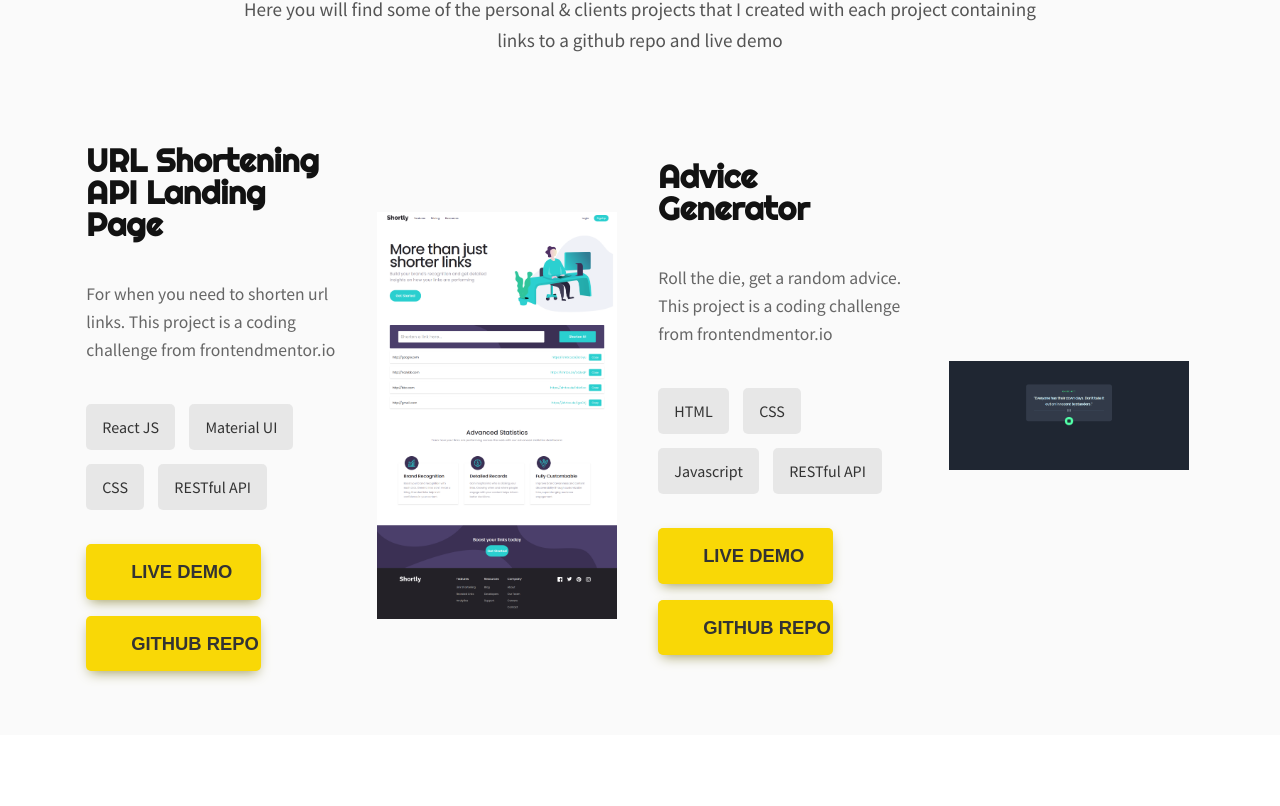
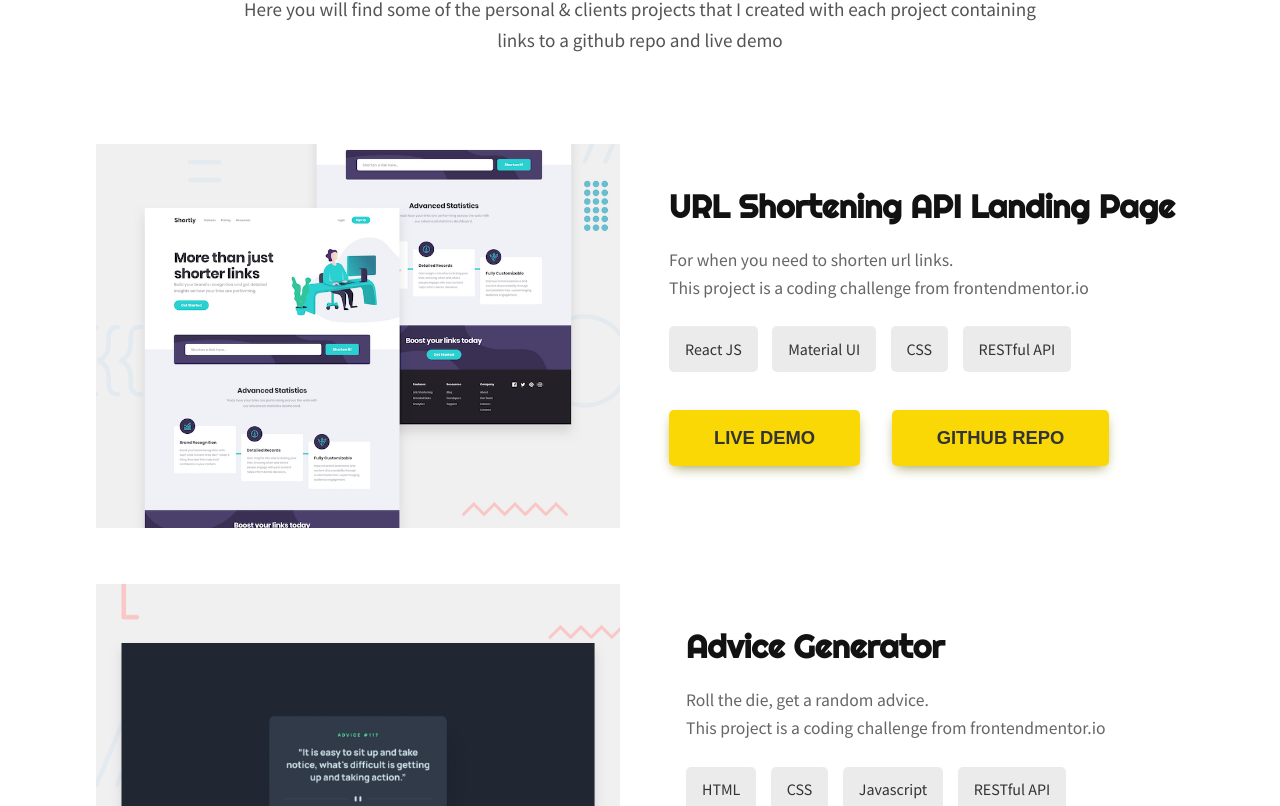
Before and after one commit to AlexOla-NG/Projects, a React (Create React App) app in the folder react-project/: page / in a window 1280 px wide. Shown: the part 1994-2800 px from the top of the page. Before the commit the page ends 2729 px from the top, so only its background shows below. Built offline with nearby package versions, Linux system fonts and the light colour scheme.

Commit message:
update: adjusted layout of SingleProject component stopped: style buttons in SingleProject

```diff
--- a/react-project/src/portfolio-page/components/about/About.js
+++ b/react-project/src/portfolio-page/components/about/About.js
@@ -3,6 +3,8 @@ import "./about.css";
 import ReusableHeader from "../ReusableHeader";
 import MoreInfo from "./MoreInfo";
 import MySkills from "./MySkills";
+
+// TODO: add download resume button/link in about section
 
 const About = () => {
   return (
--- a/react-project/src/portfolio-page/components/projects/Projects.js
+++ b/react-project/src/portfolio-page/components/projects/Projects.js
@@ -3,14 +3,13 @@ import "../about/about.css";
 import "./projects.css";
 import ReusableHeader from "../ReusableHeader";
 import SingleProject from "./SingleProject";
-import shortlyScreenshot from "../../assests/shortlyScreenshot.png";
-import randomAdviceScreenshot from "../../assests/randomAdviceScreenshot.png";
+import shortlyScreenshot from "../../assests/shortlyDesktopPreview.jpg";
+import randomAdviceScreenshot from "../../assests/adviceGenDesktopPreview.jpg";
 
 // TODO: for project description
 // add screenshot of project
 // reference skills used
 // short description
-// add resume link to about section
 
 // TODO: stopped here
 // style Projects component
@@ -25,8 +24,7 @@ const Projects = () => {
   const projectContentProps = [
     {
       title: "URL Shortening API Landing Page",
-      description:
-        "For when you need to shorten url links. This project is a coding challenge from frontendmentor.io",
+      description: "For when you need to shorten url links.",
       img: shortlyScreenshot,
       liveDemo: "https://u6vmnn.csb.app/",
       githubRepo:
@@ -35,8 +33,7 @@ const Projects = () => {
     },
     {
       title: "Advice Generator",
-      description:
-        "Roll the die, get a random advice. This project is a coding challenge from frontendmentor.io",
+      description: "Roll the die, get a random advice.",
       img: randomAdviceScreenshot,
       liveDemo:
         "https://alexola-ng.github.io/Projects/advice-generator-app-main/index.html",
@@ -53,7 +50,7 @@ const Projects = () => {
   };
 
   return (
-    <section className="about-section-wrapper" id="projects">
+    <section className="projects-section-wrapper" id="projects">
       <ReusableHeader {...projectHeaderProps} />
       <div>{getProject()}</div>
     </section>
--- a/react-project/src/portfolio-page/components/projects/SingleProject.js
+++ b/react-project/src/portfolio-page/components/projects/SingleProject.js
@@ -3,7 +3,8 @@ import shortlyScreenshot from "../../assests/shortlyScreenshot.png";
 import Tag from "../about/Tag";
 
 // TODO: stopped here
-// import Tag component, render skills array
+// style buttons
+// i think they're too big. maybe we can reduce the font-size and padding?
 
 const SingleProject = (props) => {
   const getSkills = () => {
@@ -14,9 +15,11 @@ const SingleProject = (props) => {
 
   return (
     <article className="single-project-wrapper">
+      <img src={props.img} alt={props.title} />
       <div>
         <h3>{props.title}</h3>
         <p>{props.description}</p>
+        <p>{props.source}</p>
         <div className="skills-wrapper">{getSkills()}</div>
         <div>
           <button className="btn">
@@ -31,7 +34,6 @@ const SingleProject = (props) => {
           </button>
         </div>
       </div>
-      <img src={props.img} alt={props.title} />
     </article>
   );
 };
@@ -40,8 +42,8 @@ export default SingleProject;
 
 SingleProject.defaultProps = {
   title: "URL Shortening API Landing Page",
-  description:
-    "For when you need to shorten url links. This project is a coding challenge from frontendmentor.io",
+  description: `For when you need to shorten url links. This project is a coding challenge from frontendmentor.io`,
+  source: `This project is a coding challenge from frontendmentor.io`,
   img: shortlyScreenshot,
   liveDemo: "https://u6vmnn.csb.app/",
   githubRepo:
--- a/react-project/src/portfolio-page/components/projects/projects.css
+++ b/react-project/src/portfolio-page/components/projects/projects.css
@@ -1,24 +1,43 @@
+.projects-section-wrapper {
+  display: flex;
+  flex-direction: column;
+  justify-content: center;
+  align-items: center;
+  padding: 3rem 2rem;
+}
+
+@media (min-width: 50em) {
+  .projects-section-wrapper {
+    padding: 3rem 6rem;
+  }
+}
+
+.projects-section-wrapper > div {
+  display: grid;
+  gap: 3.5rem;
+  margin: 40px auto;
+  width: 100%;
+}
+
 .single-project-wrapper {
   display: grid;
-  justify-items: center;
-  align-items: center;
-  gap: 3.5rem;
-  grid-template-columns: repeat(auto-fit, minmax(200px, 1fr));
+  place-items: center;
+  gap: 2.5rem;
+  grid-template-columns: repeat(auto-fit, minmax(10rem, 1fr));
 }
 
 .single-project-wrapper h3 {
   font-size: var(--fs-h3);
-  padding: 0 0 40px;
+  padding: 0 0 1.5rem;
 }
 
 .single-project-wrapper p {
   color: var(--gray-40);
   font-size: var(--fs-body2);
-  padding: 0 0 40px;
 }
 
 .single-project-wrapper .skills-wrapper {
-  padding: 0 0 20px;
+  padding: 1.5rem 0;
 }
 
 .single-project-wrapper button {
@@ -29,6 +48,6 @@
 }
 
 .single-project-wrapper > img {
-  width: clamp(15rem, 30%, 40vw);
+  width: 100%;
   height: auto;
 }
--- a/react-project/src/portfolio-page/index.css
+++ b/react-project/src/portfolio-page/index.css
@@ -14,7 +14,7 @@
 
   --fs-h1: 3rem;
   --fs-h2: 2.2rem;
-  --fs-h3: 1.8rem;
+  --fs-h3: 1.5rem;
   --fs-h4: 2.2rem;
   --fs-btn: 0.9rem;
   --fs-body1: 1rem;
```
Also changed, not shown: react-project/src/portfolio-page/assests/adviceGenDesktopPreview.jpg (added), react-project/src/portfolio-page/assests/shortlyDesktopPreview.jpg (added).
